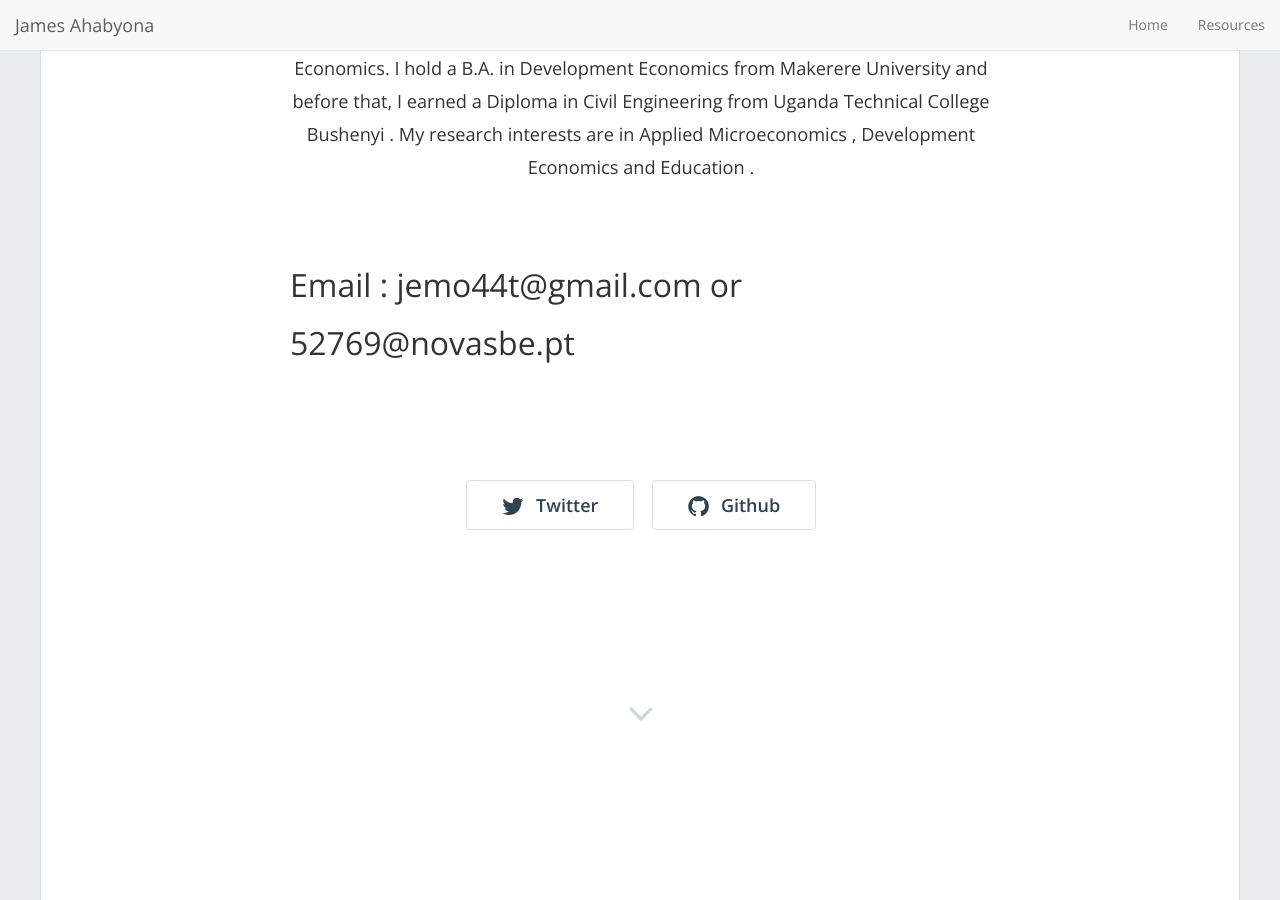
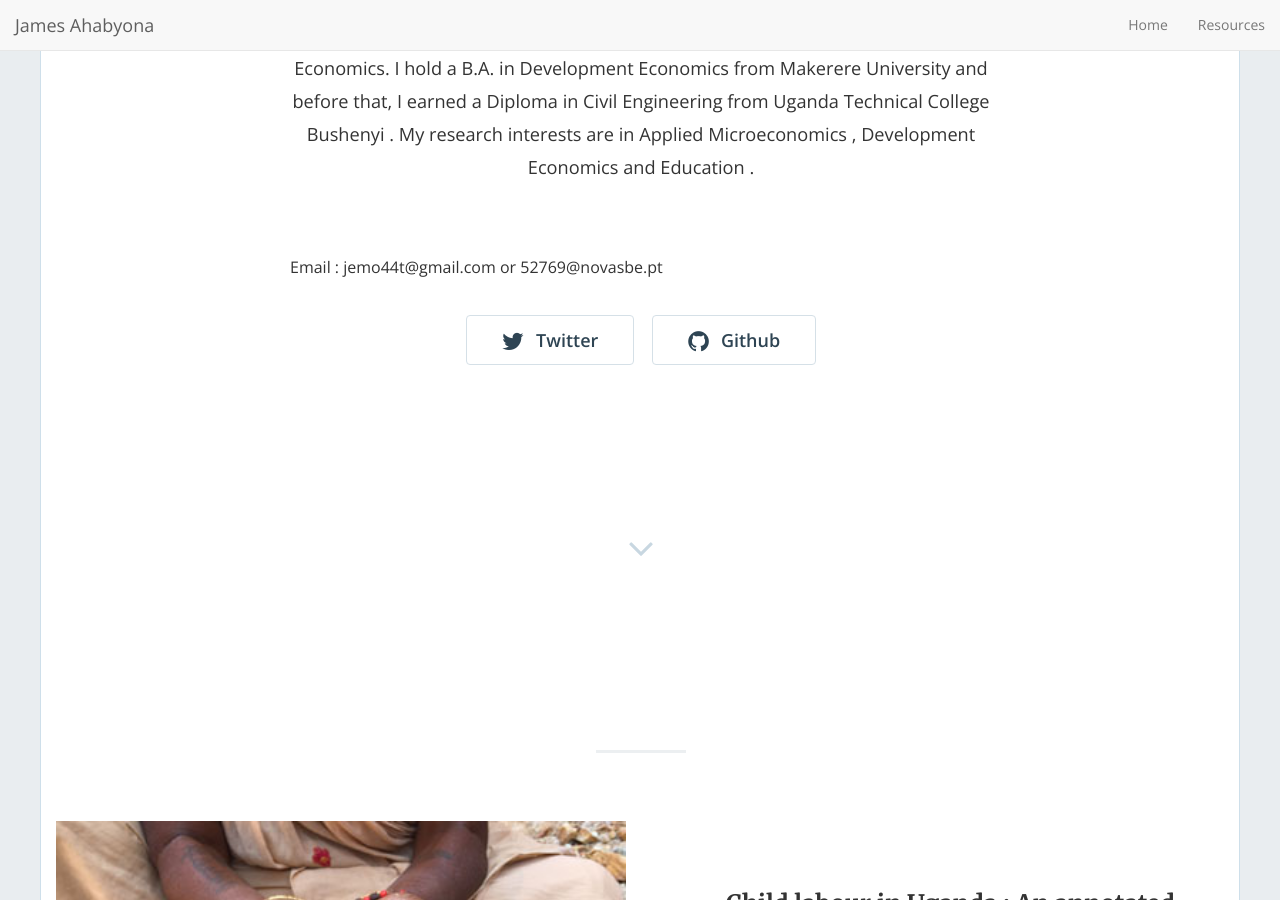
Before and after one commit to mariaelenaguer/mariaelenaguer.github.io, a Jekyll site: the page built from index.html, in a window 1280 px wide and 900 px high, scrolled down 563 px. Built offline with Jekyll 4.4.1, drawn with Linux system fonts in a browser that asks for light colours; nearby versions of some CDN libraries; the list of posts is cut into pages by our own code.

Commit message:
Update home-hero.html

```diff
--- a/_includes/home-hero.html
+++ b/_includes/home-hero.html
@@ -29,7 +29,7 @@
           </p>
           {% endif %}
 
-       <p><font size="6">Email : jemo44t@gmail.com or 52769@novasbe.pt </font></p>
+       <font size="3">Email : jemo44t@gmail.com or 52769@novasbe.pt </font>
 
           <div class="hero-buttons">
 
```
